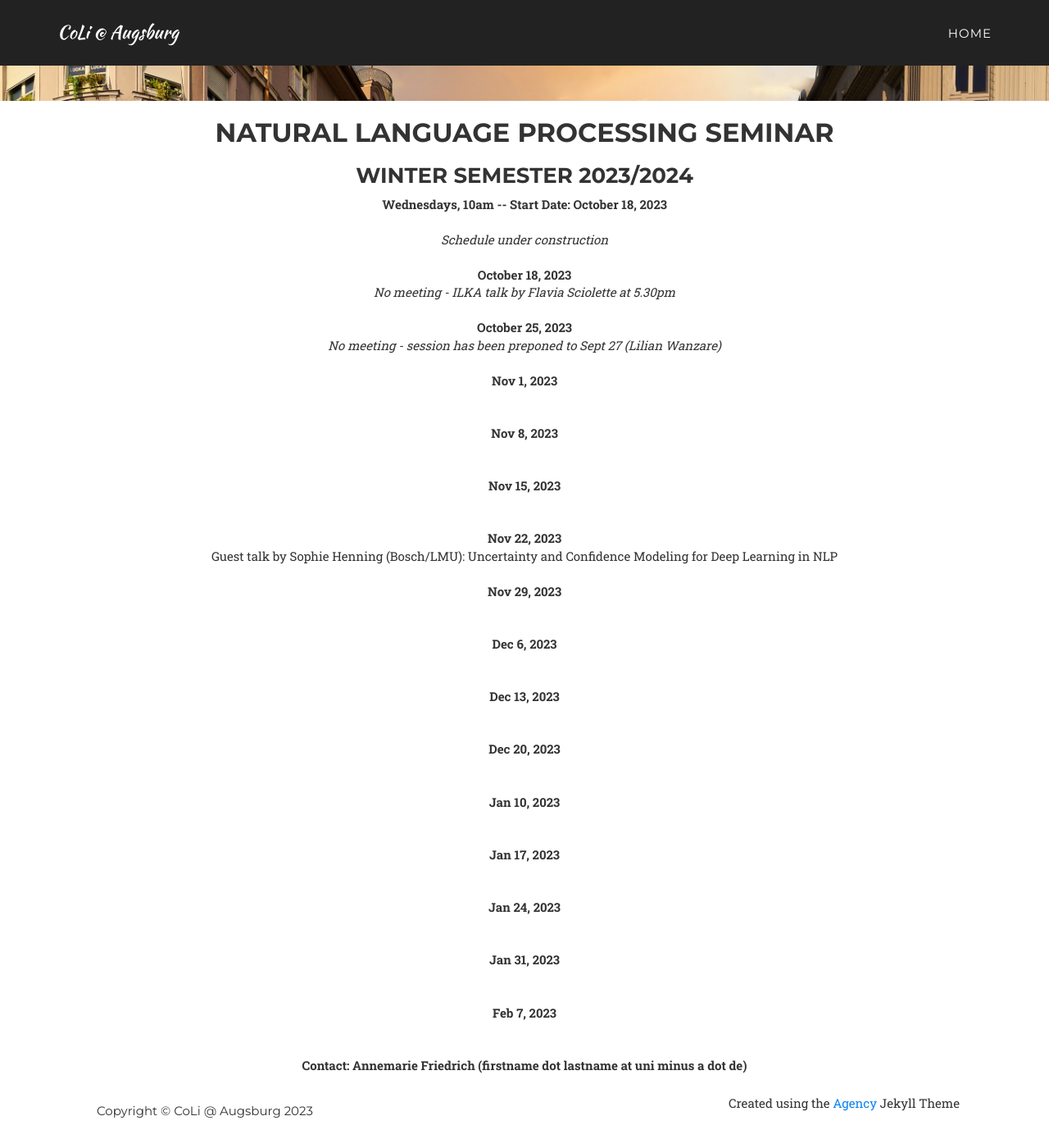
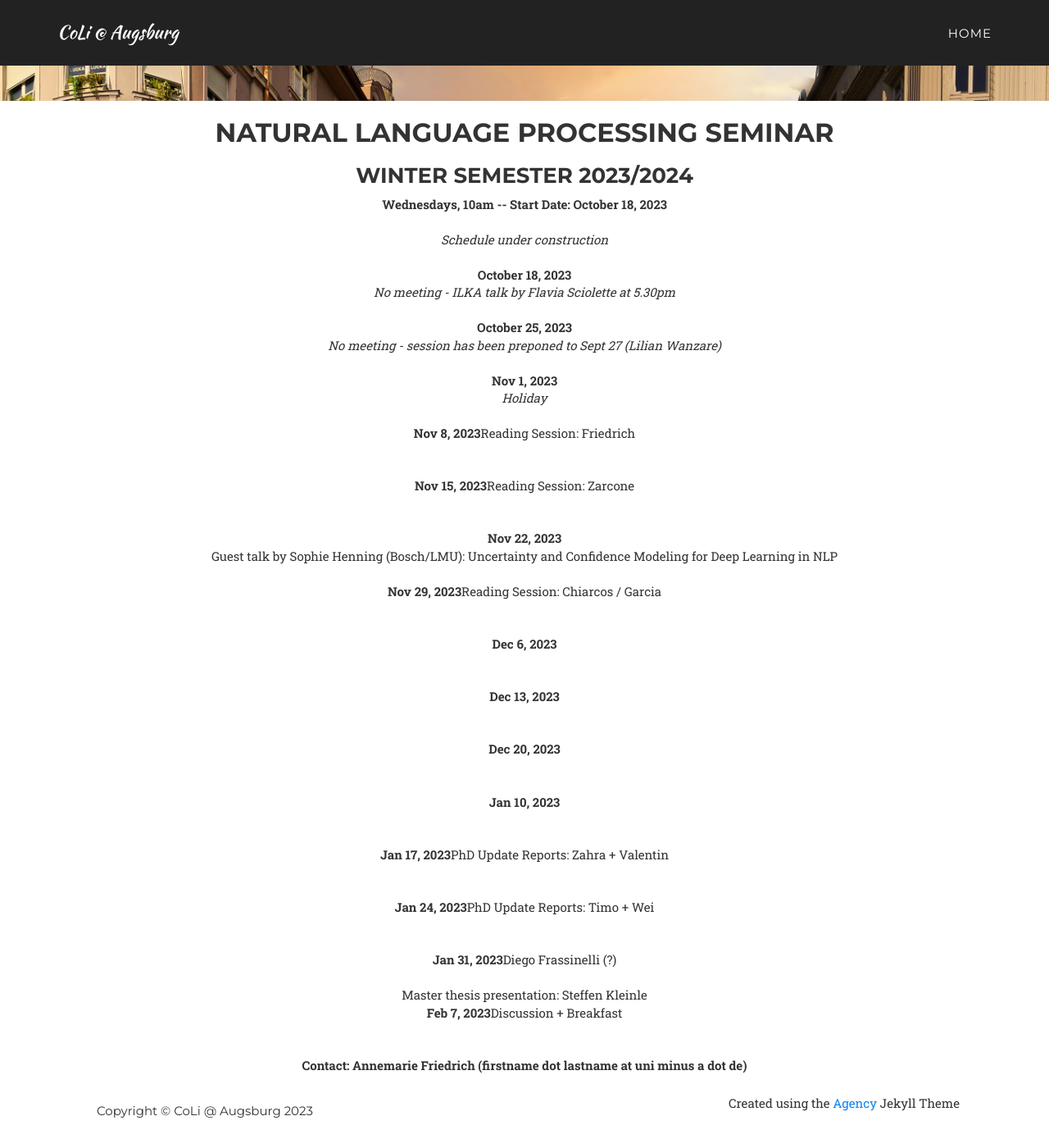
Before and after one commit to Viviana-dev/coli-augsburg.github.io, a Jekyll site: the page built from pages/nlp-seminar-23.md, in a window 1280 px wide and 1400 px high, scrolled down 342 px. Shown: the whole window at 82% size. Built offline with Jekyll 4.4.1, drawn with Linux system fonts in a browser that asks for light colours; some web fonts are replaced.

Commit message:
seminar planning

```diff
--- a/pages/nlp-seminar-23.md
+++ b/pages/nlp-seminar-23.md
@@ -21,14 +21,15 @@ permalink: /nlp-seminar
     <br/><br/>
 
     <b>Nov 1, 2023</b><br/>
+    <i>Holiday</i>
 
     <br/><br/>
 
-    <b>Nov 8, 2023</b><br/>
+    <b>Nov 8, 2023</b>Reading Session: Friedrich<br/>
 
     <br/><br/>
 
-    <b>Nov 15, 2023</b><br/>
+    <b>Nov 15, 2023</b>Reading Session: Zarcone<br/>
 
     <br/><br/>
 
@@ -36,7 +37,7 @@ permalink: /nlp-seminar
     Guest talk by Sophie Henning (Bosch/LMU): Uncertainty and Confidence Modeling for Deep Learning in NLP
     <br/><br/>
 
-    <b>Nov 29, 2023</b><br/>
+    <b>Nov 29, 2023</b>Reading Session: Chiarcos / Garcia<br/>
 
     <br/><br/>
 
@@ -56,19 +57,19 @@ permalink: /nlp-seminar
 
     <br/><br/>
 
-     <b>Jan 17, 2023</b><br/>
+     <b>Jan 17, 2023</b>PhD Update Reports: Zahra + Valentin<br/>
 
     <br/><br/>
 
-     <b>Jan 24, 2023</b><br/>
+     <b>Jan 24, 2023</b>PhD Update Reports: Timo + Wei<br/>
 
     <br/><br/>
 
-     <b>Jan 31, 2023</b><br/>
+     <b>Jan 31, 2023</b>Diego Frassinelli (?)<br/>
 
-    <br/><br/>
+    <br/>Master thesis presentation: Steffen Kleinle<br/>
 
-    <b>Feb 7, 2023</b><br/>
+    <b>Feb 7, 2023</b>Discussion + Breakfast<br/>
 
     <br/><br/>
 
```
